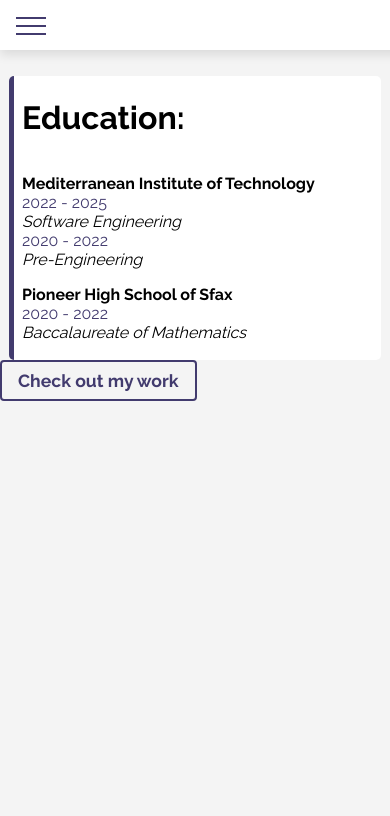
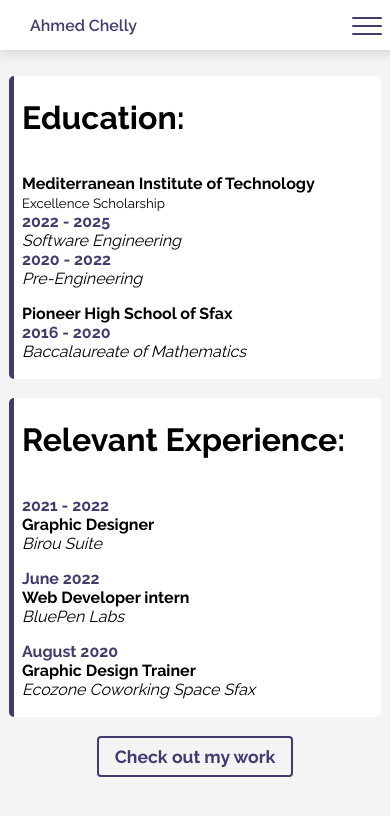
Before and after one commit to ChellyAhmed/Chelly, a React (Create React App) app: page /about in a window 390 px wide. Shown: the top 816 px of the page. Built offline with nearby package versions, Linux system fonts and the light colour scheme.

Commit message:
Updated navbar and about

```diff
--- a/src/components/Navbar.js
+++ b/src/components/Navbar.js
@@ -29,15 +29,19 @@ function Navbar() {
 
   return (
     <nav className="navbar" ref={navbarRef}>
-      <button className="navbar-toggle" onClick={handleToggle}>
-        <span className="navbar-toggle-icon"></span>
-      </button>
+      <div className="navbar-logo"
+      style={{ display: showLinks && 'none' }}>
+        <Link to={"/"} onClick={() => { setShowLinks(false); setSelectedPage("") }} >Ahmed Chelly</Link>
+      </div>
       <div className={`navbar-links ${showLinks ? 'active' : ''}`}>
         <Link className={`${selectedPage === '' ? 'selected' : ''}`} to={"/"} onClick={() => { setShowLinks(false); setSelectedPage("") }} >Home</Link>
         <Link className={`${selectedPage === 'about' ? 'selected' : ''}`} to={"about"} onClick={() => { setShowLinks(false); setSelectedPage("about") }} >About</Link>
         <Link className={`${selectedPage === 'portfolio' ? 'selected' : ''}`} to={"portfolio"} onClick={() => { setShowLinks(false); setSelectedPage("portfolio") }} >Portfolio</Link>
         <Link className={`${selectedPage === 'contact' ? 'selected' : ''}`} to={"contact"} onClick={() => { setShowLinks(false); setSelectedPage("contact") }} >Contact</Link>
       </div>
+      <button className="navbar-toggle" onClick={handleToggle}>
+        <span className="navbar-toggle-icon"></span>
+      </button>
     </nav>
   );
 }
--- a/src/screens/About.js
+++ b/src/screens/About.js
@@ -14,11 +14,13 @@ function About() {
             <br />
             <br />
             <br />
+
             <div className="card" >
                 <h1>Education:</h1>
                 <div className="card-body">
                     <p>
                         <b>Mediterranean Institute of Technology</b> <br />
+                        <small>Excellence Scholarship <br /></small>
                         <span className="date" >2022 - 2025</span> <br />
                         <i>Software Engineering</i> <br />
                         <span className="date" >2020 - 2022</span> <br />
@@ -26,12 +28,40 @@ function About() {
                     </p>
                     <p>
                         <b>Pioneer High School of Sfax</b> <br />
-                        <span className="date" >2020 - 2022</span> <br />
+                        <span className="date" >2016 - 2020</span> <br />
                         <i>Baccalaureate of Mathematics</i>
                     </p>
                 </div>
             </div>
-            <Button text={"Check out my work"} />
+
+            <br />
+
+            <div className="card" >
+                <h1>Relevant Experience:</h1>
+                <div className="card-body">
+                    <p>
+                        <span className="date" >2021 - 2022</span> <br />
+                        <b>Graphic Designer</b> <br />
+                        <i>Birou Suite</i> <br />
+                    </p>
+                    <p>
+                        <span className="date" >June 2022</span> <br />
+                        <b>Web Developer intern</b> <br />
+                        <i>BluePen Labs</i> <br />
+                    </p>
+                    <p>
+                        <span className="date" >August 2020</span> <br />
+                        <b>Graphic Design Trainer</b> <br />
+                        <i>Ecozone Coworking Space Sfax</i> <br />
+                    </p>
+                </div>
+            </div>
+
+            <br />
+
+            <div style={{ width: "100%", textAlign: "center" }}>
+                <Button text={"Check out my work"} />
+            </div>
         </>
     );
 }
--- a/src/styles/scss/about.scss
+++ b/src/styles/scss/about.scss
@@ -25,7 +25,11 @@ body {
     }
 
     .card-body {
-        width: fit-content;
+        width: 40%;
+
+        @media screen and (max-width: 900px) {
+            width: 50%;
+        }
 
         @media screen and (max-width: 767px) {
             width: 100%;
@@ -33,8 +37,7 @@ body {
 
         .date {
             color: $primary;
+            font-weight: 700;
         }
     }
-
-
 }
--- a/src/styles/scss/navbar.scss
+++ b/src/styles/scss/navbar.scss
@@ -1,6 +1,7 @@
 @import "variables";
 
 .navbar {
+
     background-color: $white;
     box-shadow: 0 5px 10px rgba(0, 0, 0, 0.1);
     display: flex;
@@ -11,11 +12,20 @@
     width: 100%;
     top: 0;
     z-index: 100;
+    transition: all 0.2s ease-in-out;
+
+    .navbar-logo a{
+      color: $primary;
+      text-decoration: none;
+      margin: 10px 20px;
+      font-weight: 600;
+    }
   }
 
   .navbar-toggle {
     background-color: transparent;
     border: none;
+    margin-right: 1.5rem;
     cursor: pointer;
     display: block;
     height: 30px;
@@ -33,6 +43,7 @@
     position: absolute;
     transition: all 0.2s ease-in-out;
     width: 100%;
+    border-radius: 1rem;
   }
 
   .navbar-toggle-icon::before {
@@ -60,8 +71,8 @@
   .navbar-links {
     display: flex;
     flex-direction: column;
-    justify-content: flex-end;
-    align-items: flex-end;
+    justify-content: flex-start;
+    align-items: flex-start;
     height: 0;
     overflow: hidden;
     transition: all 0.2s ease-in-out;
@@ -82,13 +93,14 @@
     }
 
     &.active {
-      height: 120px;
+      height: 10rem;
     }
   }
 
   @media (min-width: 768px) {
     .navbar {
       justify-content: center;
+      transition: all 0.2s ease-in-out;
     }
 
     .navbar-toggle {
@@ -105,4 +117,9 @@
         margin: 0 20px;
       }
     }
+
+    .navbar-logo {
+      display: none;
+      transition: all 0.2s ease-in-out;
+    }
   }
```
Also changed, not shown: src/styles/dist/about.css, src/styles/dist/navbar.css, 2 other files (tests, documents, lock files or other folders).
